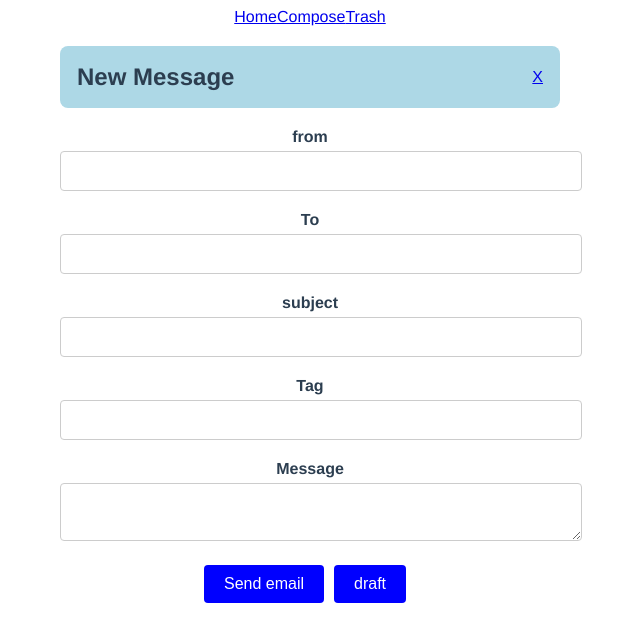
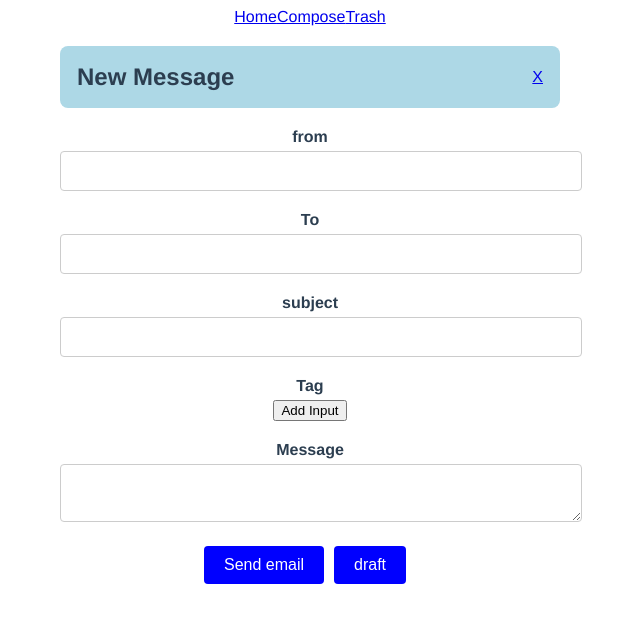
Before and after one commit to MohamedAbdo37/Speed-Mail, a Vue app: page /Compose in a window 1280 px wide. Shown: the top 642 px of the page, without its empty margins (330-970 px from the left). Built offline with nearby package versions, Linux system fonts and the light colour scheme.

Commit message:
edit tag in compose

```diff
--- a/src/components/Compose.vue
+++ b/src/components/Compose.vue
@@ -18,7 +18,11 @@
         </div>
         <div class="form-group">
             <label for="tag">Tag</label>
-            <input type="text" id="tag" required  v-model="tag[0]">
+            <div v-for="(input, index) in tag" :key="index">
+            <input v-model="input.value" @input="updateInput(index, $event.target.value)" type="text" id="tag" required  >
+            <button @click="removeInput(index)">Remove</button>
+            </div>
+            <button @click="addInput">Add Input</button>
         </div>
         <div class="form-group">
             <label for="message">Message</label>
@@ -76,6 +80,16 @@ export default {
         console.log(this.date);
       });
     },
+    addInput() {
+          this.tag.push({ value: '' });
+        },
+        removeInput(index) {
+          this.tag.splice(index, 1);
+        },
+        updateInput(index, value) {
+          this.tag[index].value = value;
+          console.log(this.tag[index])
+        },
     draft() {
       this.date = new Date();
       axios.get('http://localhost:8081/draft', {
```
